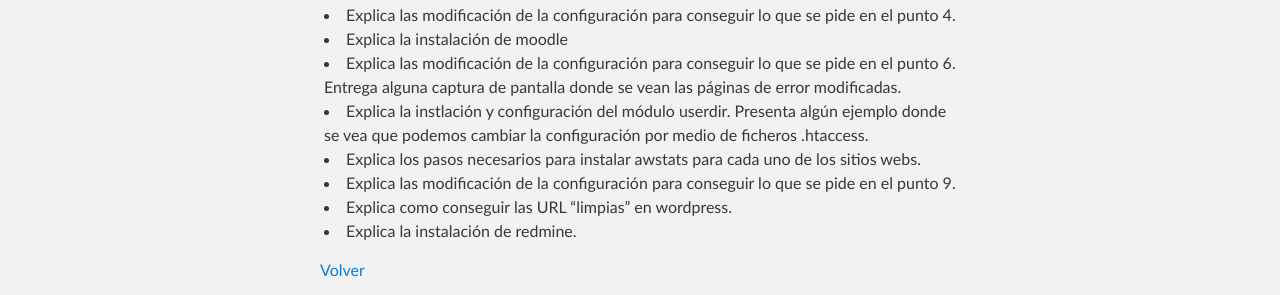
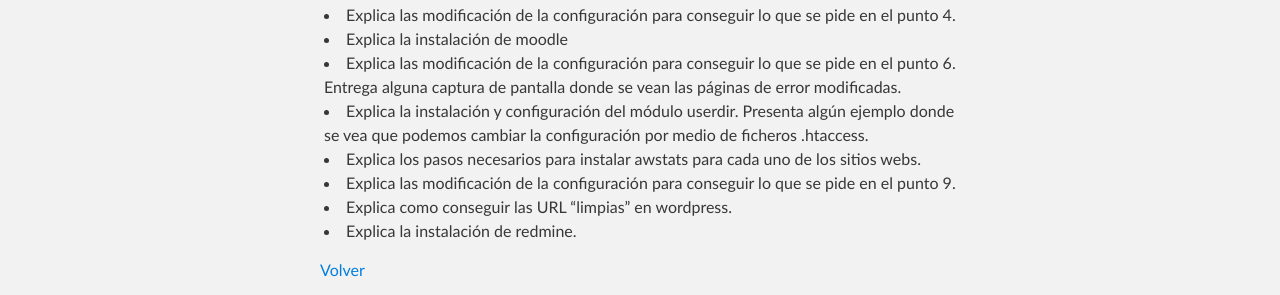
Before and after one commit to josedom24/josedom24.github.io, a Jekyll site: the page built from mod/serviciosgs/proyecto1_entrega3.md, in a window 1280 px wide. Shown: the part 551-846 px from the top of the page. Built offline with Jekyll 4.4.1, drawn with Linux system fonts in a browser that asks for light colours.

Commit message:
Update proyecto1_entrega3.md

```diff
--- a/mod/serviciosgs/proyecto1_entrega3.md
+++ b/mod/serviciosgs/proyecto1_entrega3.md
@@ -16,7 +16,7 @@
 * Explica las modificación de la configuración para conseguir lo que se pide en el punto 4.
 * Explica la instalación de moodle
 * Explica las modificación de la configuración para conseguir lo que se pide en el punto 6. Entrega alguna captura de pantalla donde se vean las páginas de error modificadas.
-* Explica la instlación y configuración del módulo userdir. Presenta algún ejemplo donde se vea que podemos cambiar la configuración por medio de ficheros .htaccess.
+* Explica la instalación y configuración del módulo userdir. Presenta algún ejemplo donde se vea que podemos cambiar la configuración por medio de ficheros .htaccess.
 * Explica los pasos necesarios para instalar awstats para cada uno de los sitios webs.
 * Explica las modificación de la configuración para conseguir lo que se pide en el punto 9.
 * Explica como conseguir las URL "limpias" en wordpress.
```
